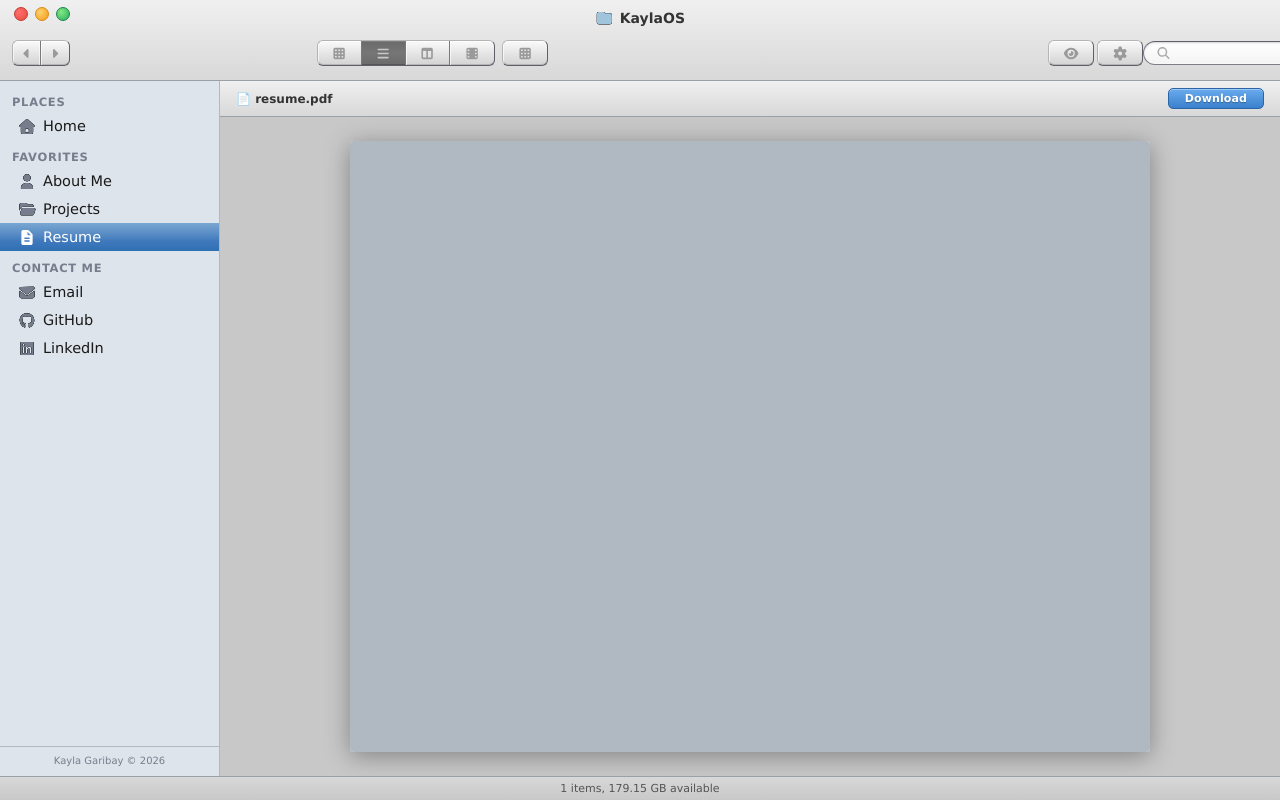
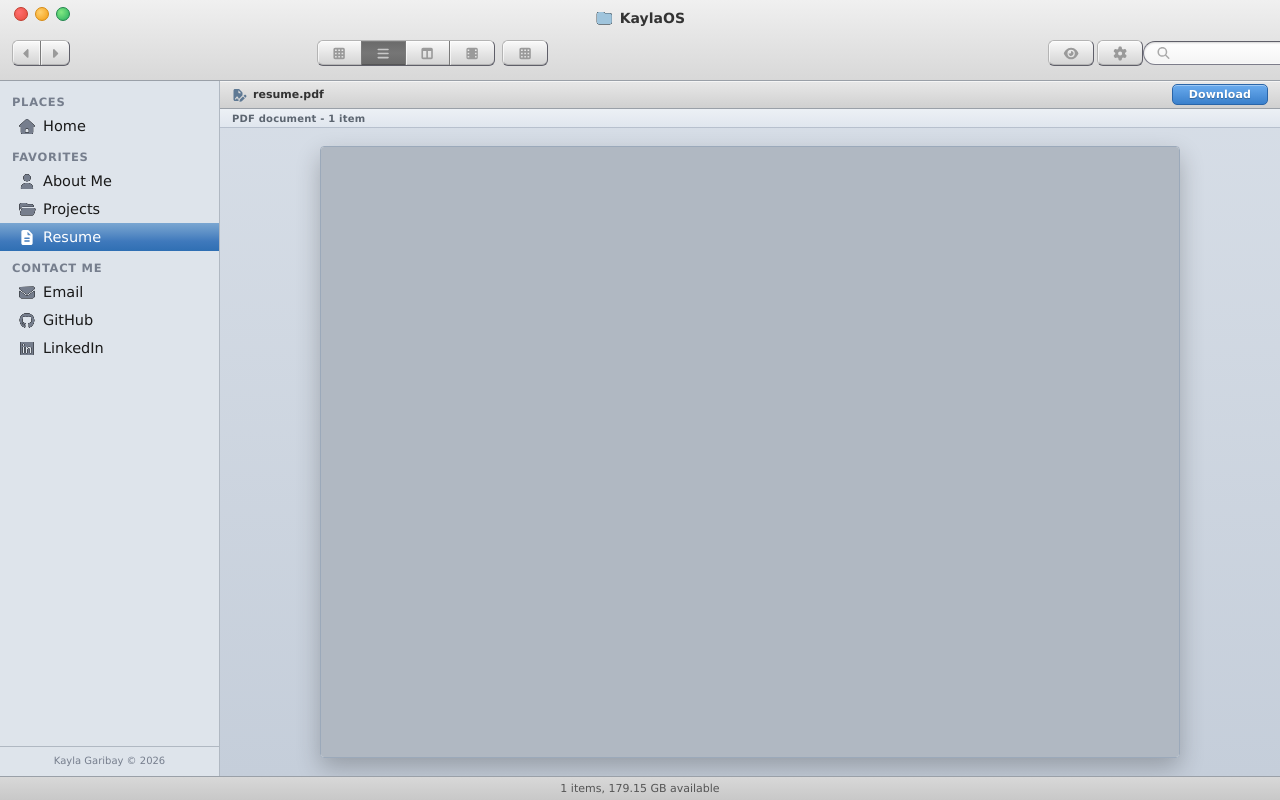
Before and after one commit to g35k/kaylaOS, a React (Vite) app: page /resume in a window 1280 px wide. Built offline with nearby package versions, Linux system fonts and the light colour scheme.

Commit message:
style: refine resume toolbar icon and restore classic download button
Swap the resume filename icon to a distinct Font Awesome symbol and revert the download button to its previous visual style for consistency with the original UI treatment.

```diff
--- a/src/components/resume.css
+++ b/src/components/resume.css
@@ -3,20 +3,21 @@
   flex-direction: column;
   flex: 1;
   overflow: hidden;
-  background-color: #c8c8c8;
+  background: linear-gradient(to bottom, #d7dee7, #c5ceda);
 }
 
 .resumeToolbar {
   display: flex;
   align-items: center;
   justify-content: space-between;
-  height: 36px;
-  min-height: 36px;
-  background: linear-gradient(to bottom, #f0f0f0, #d8d8d8);
+  height: 28px;
+  min-height: 28px;
+  background: linear-gradient(to bottom, #e8e8e8, #d0d0d0);
   border-bottom: 1px solid #9aa0a8;
-  padding: 0 16px;
+  padding: 0 12px;
   flex-shrink: 0;
   user-select: none;
+  box-shadow: inset 0 1px 0 rgba(255, 255, 255, 0.6);
 }
 
 .resumeToolbarLeft {
@@ -27,9 +28,17 @@
 
 .resumeFilename {
   font-family: 'Lucida Grande', 'Lucida Sans Unicode', Helvetica, Arial, sans-serif;
-  font-size: 12px;
+  font-size: 11px;
   font-weight: 700;
   color: #333;
+  display: flex;
+  align-items: center;
+  gap: 6px;
+}
+
+.resumeFileIcon {
+  color: #5f7994;
+  font-size: 12px;
 }
 
 .resumeToolbarRight {
@@ -58,21 +67,37 @@
   background: linear-gradient(to bottom, #7bbcf5, #4a90dc);
 }
 
+.resumeMetaStrip {
+  min-height: 19px;
+  display: flex;
+  align-items: center;
+  padding: 0 12px;
+  font-family: 'Lucida Grande', 'Lucida Sans Unicode', Helvetica, Arial, sans-serif;
+  font-size: 10px;
+  font-weight: 700;
+  color: #5c6570;
+  letter-spacing: 0.02em;
+  background: linear-gradient(to bottom, #ecf0f5, #e0e6ee);
+  border-bottom: 1px solid #b7c0cd;
+}
+
 .resumeViewerWrapper {
   flex: 1;
   display: flex;
   justify-content: center;
-  align-items: flex-start;
+  align-items: center;
   overflow: hidden;
-  padding: 24px;
+  padding: 18px;
 }
 
 .resumeIframe {
   width: 100%;
-  max-width: 800px;
+  max-width: 860px;
   height: 100%;
-  border: none;
+  border: 1px solid #9ba9ba;
   border-radius: 4px;
-  box-shadow: 0 4px 24px rgba(0, 0, 0, 0.35);
+  box-shadow:
+    0 10px 24px rgba(0, 0, 0, 0.24),
+    inset 0 1px 0 rgba(255, 255, 255, 0.85);
   background: #ffffff;
 }
--- a/src/pages/resume.jsx
+++ b/src/pages/resume.jsx
@@ -2,6 +2,8 @@ import Sidebar from '../components/sidebar/sidebar'
 import Navbar from '../components/navbar/navbar'
 import BottomNav from '../components/bottom/bottomNav'
 import '../components/resume.css'
+import { FontAwesomeIcon } from '@fortawesome/react-fontawesome'
+import { faFileSignature } from '@fortawesome/free-solid-svg-icons'
 
 export default function Resume() {
   return (
@@ -13,7 +15,8 @@ export default function Resume() {
           <div className="resumeToolbar">
             <div className="resumeToolbarLeft">
               <span className="resumeFilename">
-                📄 resume.pdf
+                <FontAwesomeIcon icon={faFileSignature} className="resumeFileIcon" />
+                resume.pdf
               </span>
             </div>
             <div className="resumeToolbarRight">
@@ -30,6 +33,7 @@ export default function Resume() {
               </button>
             </div>
           </div>
+          <div className="resumeMetaStrip">PDF document - 1 item</div>
           <div className="resumeViewerWrapper">
             <iframe
               src="/assets/resume.pdf"
```
Lines whose indentation alone changed are shown as unchanged.
